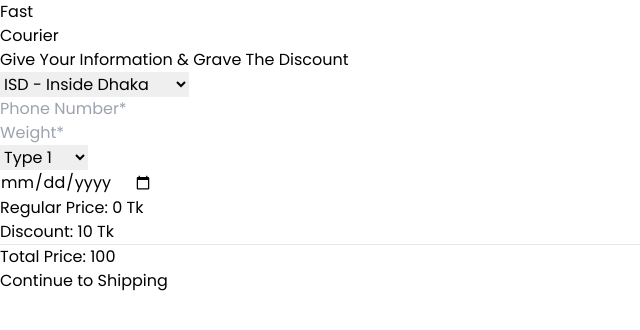
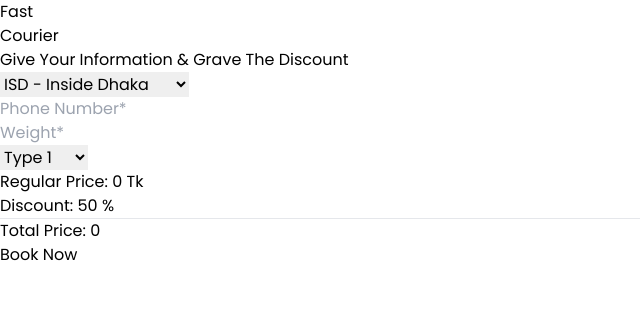
Before and after one commit to Shahed-BD71/fast-courier, a React (Vite) app: page / in a window 1280 px wide. Shown: the top 330 px of the page, without its empty margins (0-640 px from the left). Built offline with nearby package versions, Linux system fonts and the light colour scheme; data requests are answered from the project's data file.

Commit message:
form updated

```diff
--- a/db/db.json
+++ b/db/db.json
@@ -1,100 +1,29 @@
 {
   "rules": [
     {
-      "_id": 1,
-      "date": "2022-02-21T18:25:43.511Z",
-      "discount": 0.2
-    },
-    {
       "_id": 2,
-      "weight": 7,
       "date": "2022-03-15T18:25:43.511Z",
       "discount": 0.3
     },
     {
+      "_id": 1,
+      "date": "2022-02-25T18:25:43.511Z",
+      "discount": 0.2
+    },
+    {
       "_id": 3,
-      "weight": 4,
-      "price": 200,
-      "route": "OSD",
-      "date": "2022-03-15T18:25:43.511Z",
+      "date": "2022-03-10T18:25:43.511Z",
       "discount": 0.5
     },
     {
       "_id": 4,
-      "weight": 8,
-      "price": 200,
-      "route": "ISD",
-      "date": "2022-03-15T18:25:43.511Z",
-      "discount": 0.2
+      "date": "2022-02-23T18:25:43.511Z",
+      "discount": 0.5
     },
     {
       "_id": 5,
-      "weight": 0.5,
-      "price": 50,
-      "route": "OSD",
-      "date": "2022-03-15T18:25:43.511Z",
-      "discount": 0.2
-    },
-    {
-      "_id": 6,
-      "weight": 11,
-      "price": 550,
-      "route": "OSD",
-      "date": "2022-04-15T18:25:43.511Z",
-      "discount": 0.2
-    },
-    {
-      "_id": 7,
-      "weight": 6,
-      "price": 150,
-      "route": "ISD",
-      "date": "2022-05-15T18:25:43.511Z",
-      "discount": 0.2
-    },
-    {
-      "_id": 8,
-      "weight": 8,
-      "price": 400,
-      "route": "OSD",
-      "date": "2022-03-15T18:25:43.511Z",
-      "discount": 0.2
-    },
-    {
-      "_id": 9,
-      "weight": 2,
-      "price": 50,
-      "route": "ISD",
-      "date": "2022-07-15T18:25:43.511Z",
-      "discount": 0.3
-    },
-    {
-      "_id": 10,
-      "weight": 5,
-      "route": "OSD",
-      "price": 250,
-      "date": "2022-03-15T18:25:43.511Z",
-      "discount": 0.3
-    },
-    {
-      "_id": 11,
-      "weight": 5,
-      "route": "ISD",
-      "price": 125,
-      "date": "2022-03-15T18:25:43.511Z",
-      "discount": 1
-    },
-    {
-      "_id": 12,
-      "weight": 0.8,
-      "price": 100,
-      "route": "OSD",
-      "date": "2022-03-15T18:25:43.511Z",
-      "discount": 0.4
-    },
-
-    {
-        "comments":" // regular pricing rules.  ISD: Per_kg = 25 || less than 1kg 50tk && OSD: Per_kg: 50 || less than 1kg 100tk "
+      "date": "2022-03-14T18:25:43.511Z",
+      "discount": 0.5
     }
   ]
-
 }
--- a/package.json
+++ b/package.json
@@ -12,6 +12,7 @@
   },
   "dependencies": {
     "axios": "^0.25.0",
+    "dayjs": "^1.10.7",
     "json-server": "^0.17.0",
     "react": "^17.0.2",
     "react-dom": "^17.0.2",
--- a/src/components/Home/index.jsx
+++ b/src/components/Home/index.jsx
@@ -1,4 +1,5 @@
 import axios from "axios";
+import dayjs from "dayjs";
 import React, { useEffect, useState } from "react";
 import { useForm } from "react-hook-form";
 import { useQuery } from "react-query";
@@ -23,8 +24,25 @@ export default function CourierForm() {
     return res.data;
   };
   const { data, status, error } = useQuery("rules", fetchUsers);
-  console.log(data)
 
+  useEffect(() => {
+    let pricingRule;
+    if (data) {
+      const today = dayjs();
+      let days = dayjs(data[0].date).diff(today, "d");
+      for (let i = 0; i < data.length; i++) {
+        const ruleDate = dayjs(data[i].date);
+        const diff = ruleDate.diff(today, "d");
+        if (diff !== 0) {
+          if (diff < days) {
+            days = diff;
+            pricingRule = data[i];
+          }
+        }
+      }
+      setDiscount(pricingRule.discount);
+    }
+  }, [data]);
 
   useEffect(() => {
     const subscription = watch(({ weight, route }, data) => {
@@ -126,38 +144,24 @@ export default function CourierForm() {
                     <option>Option 2</option>
                     <option>Option 3</option>
                   </select>
-                  <div>
-                    <input
-                      {...register("date", { required: true })}
-                      type="date"
-                      name="date"
-                      id="date"
-                      className="input-field"
-                      placeholder="date*"
-                    />
-
-                    {errors.date && (
-                      <span className="text-red-600">
-                        This field is required
-                      </span>
-                    )}
-                  </div>
                 </div>
 
                 <div className="text-right pt-5 space-y-2">
                   <p className="text-md font-medium">
                     Regular Price: {price} Tk
                   </p>
-                  <p className="text-md font-medium">Discount: 10 Tk</p>
+                  <p className="text-md font-medium">Discount: {discount * 100} %</p>
                   <hr />
-                  <p className="text-xl font-semibold">Total Price: 100</p>
+                  <p className="text-xl font-semibold">
+                    Total Price: {Math.round(price - (price*discount))}
+                  </p>
                 </div>
                 <div className="flex justify-end pt-5">
                   <button
                     type="submit"
-                    className="h-12 w-48 rounded font-medium text-xs bg-blue-500 text-white"
+                    className="h-12 w-48 rounded font-medium text-sm bg-blue-500 text-white"
                   >
-                    Continue to Shipping
+                    Book Now
                   </button>
                 </div>
               </form>
```
Also changed, not shown: 1 other file (tests, documents, lock files or other folders).
